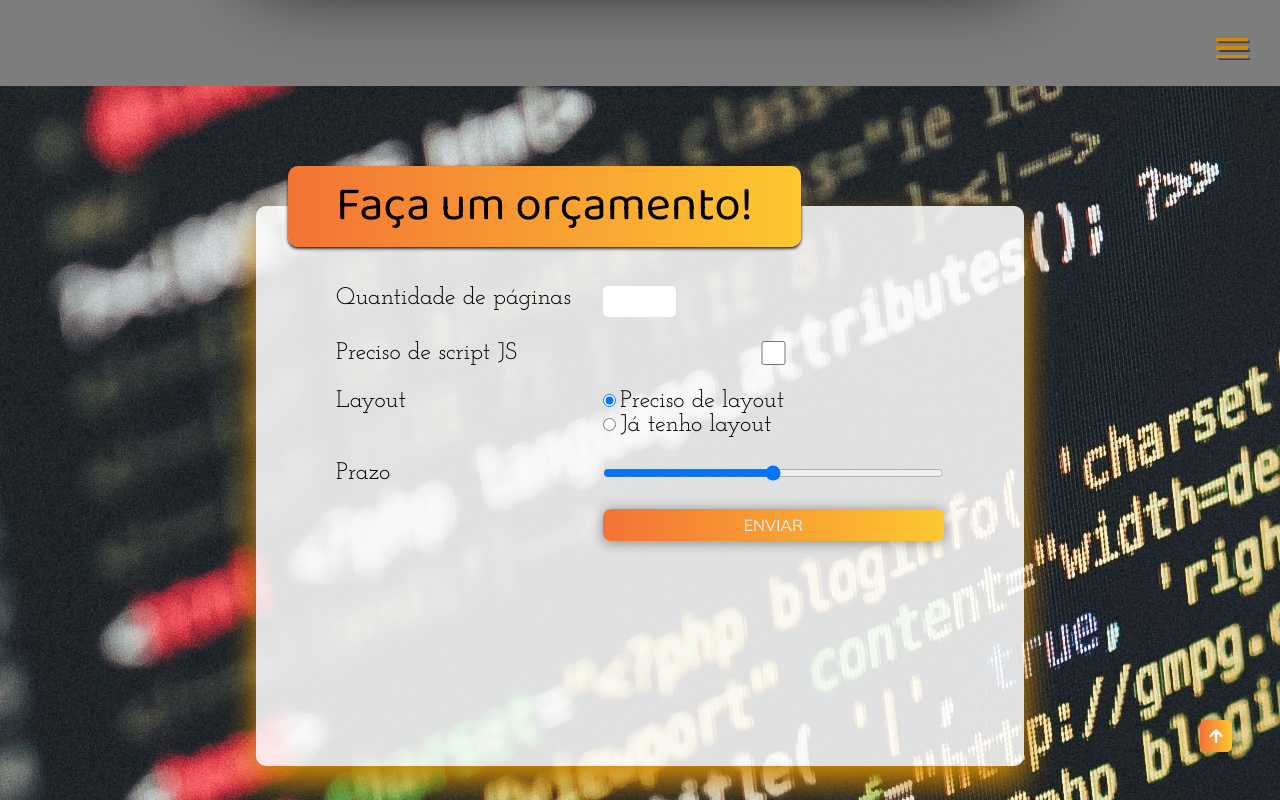
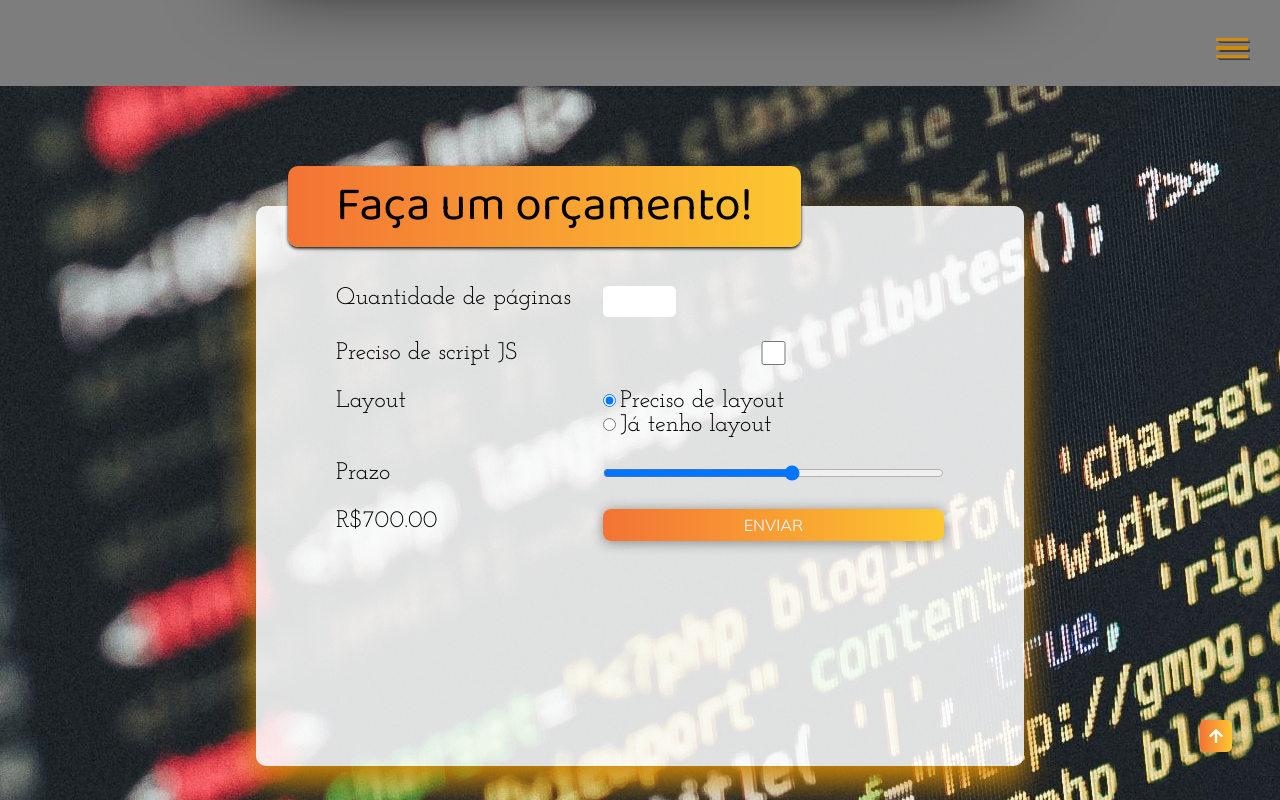
Before and after one commit to cmcleon/portifolio, a plain HTML site: page index.html in a window 1280 px wide. Both pictures are taken after a click on the radio button "Preciso de layout". Shown: the part 2858-3658 px from the top of the page. Drawn offline with Linux system fonts and the light colour scheme.

Commit message:
:package: Cálculo orçamento

```diff
--- a/index.html
+++ b/index.html
@@ -201,7 +201,8 @@
                         </div>
                     </div>
                     <label for="prazo">Prazo</label>
-                    <input type="range" name="prazo" id="prazo">
+                    <input type="range" name="prazo" id="prazo" min="1" max="10">
+                    <label id="preco">R$ 0,00</label>
                     <button class="btn-orc" type="submit">Enviar</button>
                 </form>
             </div>
--- a/script.js
+++ b/script.js
@@ -3,3 +3,34 @@ var hamburguer = document.querySelector(".hamburguer");
 hamburguer.addEventListener("click", function(){
     document.querySelector(".container").classList.toggle("show-menu");
 });
+
+
+//Função para calculo de orçamento//
+document.querySelector("#qtde").addEventListener("change", atualizarPreco)
+document.querySelector("#js").addEventListener("change", atualizarPreco)
+document.querySelector("#layout-sim").addEventListener("change", atualizarPreco)
+document.querySelector("#layout-nao").addEventListener("change", atualizarPreco)
+document.querySelector("#prazo").addEventListener("change", function(){
+    const prazo = document.querySelector("#prazo").value
+    document.querySelector("label[for=prazo]").innerHTML = "Prazo: " + prazo + " semanas"
+    atualizarPreco()
+
+})
+
+function atualizarPreco(){
+    const qtde = document.querySelector("#qtde").value
+    const temJS = document.querySelector("#js").checked
+    const incluiLayout = document.querySelector("#layout-sim").checked
+    const prazo = document.querySelector("#prazo").value
+
+    let preco = qtde * 100;
+
+    if(temJS) preco = preco + (preco * 0.1);
+    if(incluiLayout) preco = preco + 500;
+    let taxaUrgencia = 1 - prazo * 0.1;
+    preco = preco + (preco * taxaUrgencia);
+
+
+    document.querySelector("#preco").innerHTML = "R$" + preco.toFixed(2)
+
+}
```
